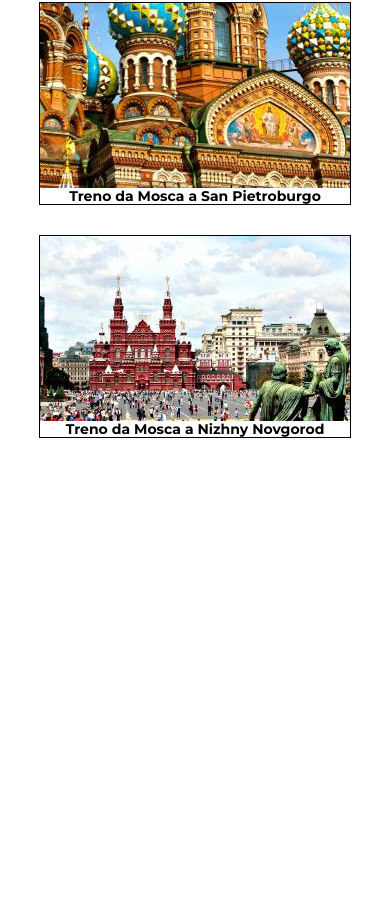
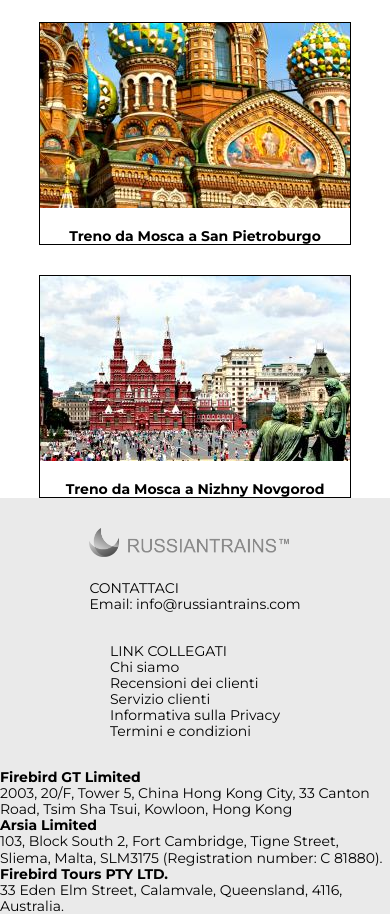
Before and after one commit to Akiras88/js-biglietto-treno-form, a plain HTML site: page index.html in a window 390 px wide. Shown: the part 2916-3831 px from the top of the page. Before the commit the page ends 3354 px from the top, so only its background shows below. Drawn offline with nearby package versions, Linux system fonts and the light colour scheme.

Commit message:
finish footer and responsive

```diff
--- a/css/main.css
+++ b/css/main.css
@@ -214,13 +214,7 @@ li {
 }
 .column-info {
     display: flex;
-    flex-direction: row;
-    max-width: 600px;
-    justify-content: space-between;
     padding: 30px 0 20px 30px;
-}
-.price {
-    padding-left: 100px;
 }
 
 /* SECTION ROUTES */
@@ -234,6 +228,9 @@ li {
     border: 1px solid #000;
     margin-top: 30px;
     position: relative;
+}
+.container-img h4 {
+    padding-top: 20px;
 }
 /* hover effect */
 .cover img {
@@ -266,3 +263,34 @@ li {
 .cover:hover .middle {
     opacity: 1;
 }
+
+/* FOOTER */
+
+.Footer {
+    display: flex;
+    flex-direction: column;
+    align-items: center;
+    background: #EAEAEA;
+}
+.footer-sx img {
+    max-width: 200px;
+}
+.footer-sx,
+.footer-cnt,
+.footer-dx {
+    max-width: 400px;
+    padding-top: 30px;
+}
+.footer-sx li a,
+.footer-cnt li a {
+    list-style: none;
+    text-decoration: none;
+    color: #000;
+}
+.footer-sx li a:hover,
+.footer-cnt li a:hover {
+    color: royalblue;
+}
+.footer-sx img {
+    padding-bottom: 20px;
+}
--- a/index.html
+++ b/index.html
@@ -4,7 +4,7 @@
     <meta charset="UTF-8">
     <meta name="viewport" content="width=device-width, user-scalable=no, initial-scale=1.0, minimum-scale=1.0, maximum-scale=1.0">
     <link rel="stylesheet" type="text/css" href="https://cdnjs.cloudflare.com/ajax/libs/normalize/8.0.1/normalize.min.css">
-    <title>Document</title>
+    <title>Ferrovia Transiberiana</title>
     <link rel="stylesheet" href="css/main.css">
     <link rel="stylesheet" href="shared/css/style.css">
     <link rel="stylesheet" href="shared/css/media.css">
@@ -247,7 +247,7 @@
                     </div>
                     <h4 class="u-text-center">Treno da Mosca a San Pietroburgo</h4>
                 </div>
-                <div class="container-img">
+                <div class="container-img room-bottom">
                     <div class="cover">
                         <img src="img/moscow2.jpg" alt="">
                         <div class="middle">
@@ -258,18 +258,69 @@
                 </div>
             </div>
         </section>
+    </main>
 
         <!-- footer -->
         <footer class="Footer">
-            <div class="footer-sx"></div>
-            <div class="footer-cnt"></div>
-            <div class="footer-dx"></div>
+            <div class="footer-sx">
+                <ul>
+                    <li>
+                        <img src="img/RT_logo_gray.webp" alt="">
+                    </li>
+                    <li>
+                        CONTATTACI
+                    </li>
+                    <li>
+                        Email: <a href="#">info@russiantrains.com</a>
+                    </li>
+                </ul>
+            </div>
+            <div class="footer-cnt">
+                <ul>
+                    <li>
+                        LINK COLLEGATI
+                    </li>
+                    <li>
+                        <a href="#">Chi siamo</a>
+                    </li>
+                    <li>
+                        <a href="#">Recensioni dei clienti</a>
+                    </li>
+                    <li>
+                        <a href="#">Servizio clienti</a>
+                    </li>
+                    <li>
+                        <a href="#">Informativa sulla Privacy</a>
+                    </li>
+                    <li>
+                        <a href="#">Termini e condizioni</a>
+                    </li>
+                </ul>
+            </div>
+            <div class="footer-dx">
+                <ul>
+                    <li>
+                        <h6>Firebird GT Limited</h6>
+                    </li>
+                    <li>
+                        <p>2003, 20/F, Tower 5, China Hong Kong City, 33 Canton Road, Tsim Sha Tsui, Kowloon, Hong Kong</p>
+                    </li>
+                    <li>
+                        <h6>Arsia Limited</h6>
+                    </li>
+                    <li>
+                        <p>103, Block South 2, Fort Cambridge, Tigne Street, Sliema, Malta, SLM3175 (Registration number: C 81880).</p>
+                    </li>
+                    <li>
+                        <h6>Firebird Tours PTY LTD.</h6>
+                    </li>
+                    <li>
+                        <p>33 Eden Elm Street, Calamvale, Queensland, 4116, Australia.</p>
+                    </li>
+                </ul>
+            </div>
         </footer>
 
-
-
-
-    </main>
 
     <!-- JS -->
     <script src="js/main.js"></script>
--- a/shared/css/media.css
+++ b/shared/css/media.css
@@ -14,6 +14,15 @@
     }
     .wrapper {
         flex-direction: column;
+    }
+    .train-information {
+        flex-direction: column;
+    }
+    .price {
+        padding-left: 50px;
+    }
+    .room-bottom {
+        margin-bottom: 30px;
     }
 }
 
@@ -85,6 +94,30 @@
     .row button {
         padding: 20px 0 25px 0;
     }
+    .price {
+        padding-left: 100px;
+    }
+    .column-info {
+        justify-content: space-between;
+    }
+    .train-information {
+        flex-direction: row;
+    }
+    .routes-img {
+        flex-direction: row;
+        margin: 30px;
+        justify-content: space-around;
+    }
+    .room-bottom {
+        margin-bottom: 0;
+    }
+    .Footer {
+        flex-direction: row;
+        justify-content: space-around;
+    }
+    .container-img {
+        min-width: 400px;
+    }
 }
 
 /* Extra large devices (large desktops, 1200px and up, PC/MacBook) */
@@ -101,4 +134,7 @@
     .container {
         left: 580px;
     }
+    .column-info {
+        max-width: 600px;
+    }
 }
--- a/shared/css/style.css
+++ b/shared/css/style.css
@@ -65,6 +65,9 @@ body {
 .u-margin-top-middle {
   margin-top: 70px;
 }
+.u-margin-botton {
+  margin-bottom: 30px;
+}
 .u-room-bottom {
   padding-bottom: 30px;
 }
```
Also changed, not shown: img/RT_logo_gray.webp (added), img/banner2.jpg (added).
